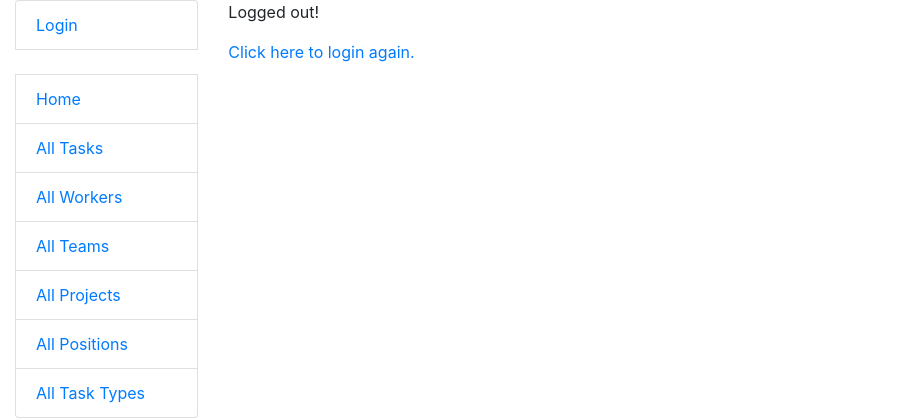
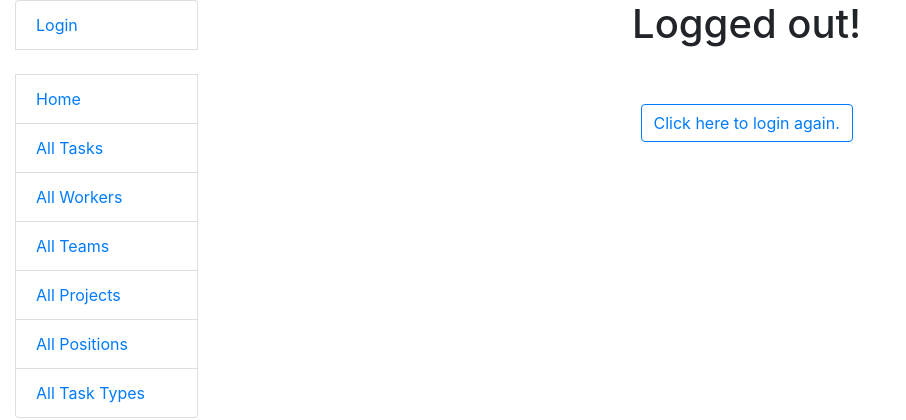
Before and after one commit to OlhaKuzmyn/task-manager, a Django app: template templates/registration/logged_out.html in a window 1280 px wide. Shown: the top 420 px of the page, without its empty margins (0-906 px from the left). Run offline with Django 5.2, Linux system fonts and the light colour scheme; the template is opened without the code that fills it, so the values that code supplies are empty.

Commit message:
updated logged_out.html

```diff
--- a/templates/registration/logged_out.html
+++ b/templates/registration/logged_out.html
@@ -1,7 +1,9 @@
 {% extends "base.html" %}
 
 {% block content %}
-<p>Logged out!</p>
+  <div class="d-flex justify-content-center" style="flex-direction: column; align-items: center;">
+    <h1>Logged out!</h1>
 
-<a href="{% url 'login'%}">Click here to login again.</a>
+    <a href="{% url 'login'%}" class="btn btn-outline-primary mt-5">Click here to login again.</a>
+  </div>
 {% endblock %}
```
